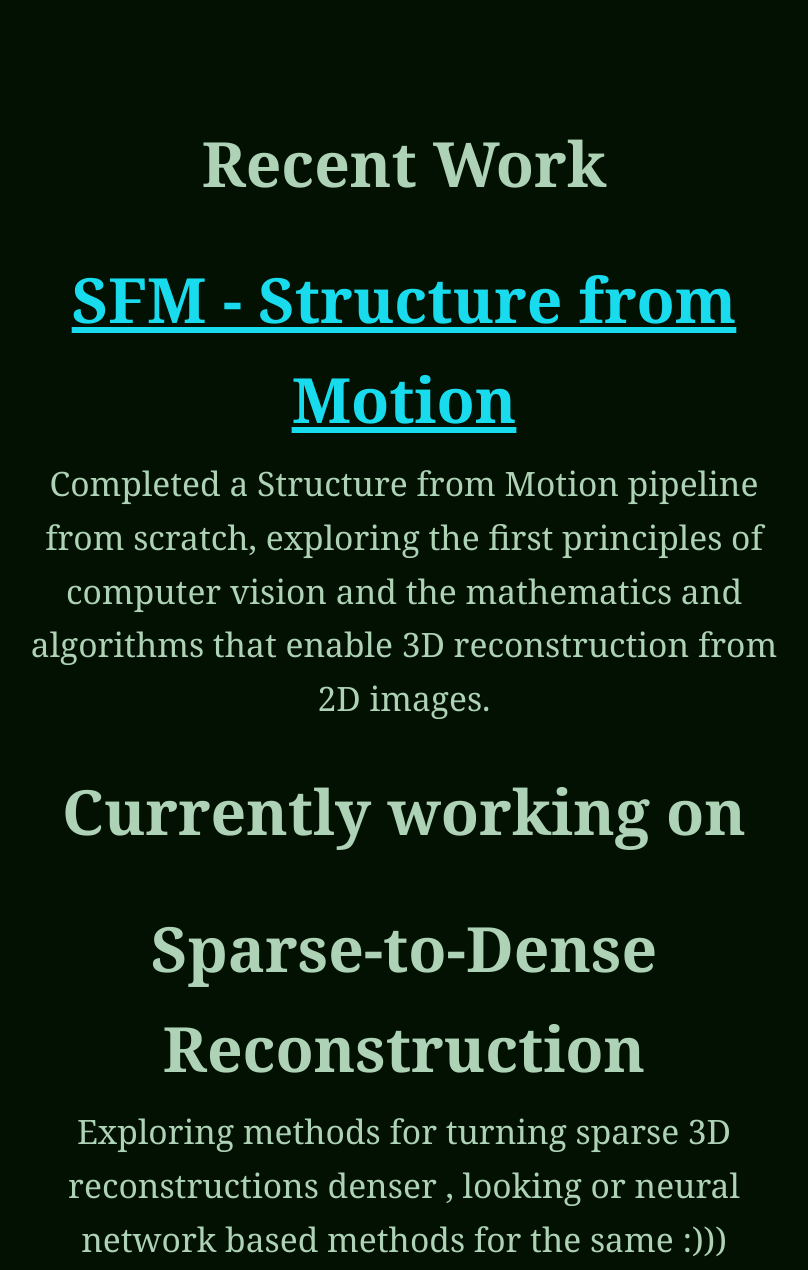
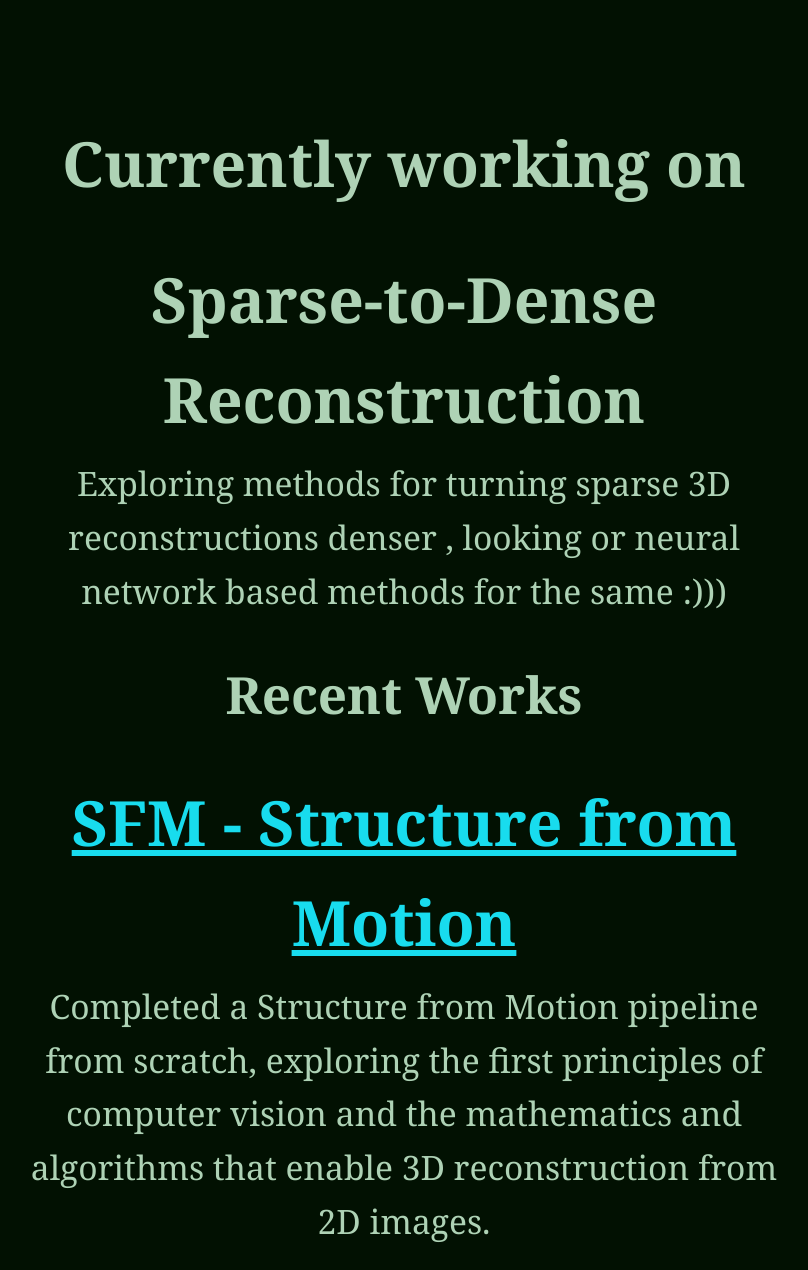
Before and after one commit to pre-tesh/Website, a plain HTML site: page files/index.html in a window 1280 px wide. Shown: the part 816-2086 px from the top of the page, without its empty margins (236-1044 px from the left). Drawn offline with Linux system fonts and the light colour scheme; a web font is replaced by a local one.

Commit message:
Reorder work sections

```diff
--- a/files/index.html
+++ b/files/index.html
@@ -21,7 +21,14 @@
 
   <hr>
 
-  <h2>Recent Work</h2>
+  <h2>Currently working on</h2>
+  <h2>Sparse-to-Dense Reconstruction</h2>
+  <p>
+    Exploring methods for turning sparse 3D reconstructions denser , looking or neural network
+    based methods for the same :)))
+  </p>
+
+  <h2 class="recent-work-title">Recent Works</h2>
   <h2><a href="https://github.com/pre-tesh/SFM">SFM - Structure from Motion</a></h2>
   <p>
 Completed a Structure from Motion pipeline from scratch, exploring the first
@@ -29,12 +36,5 @@ principles of computer vision and the mathematics and algorithms that enable
 3D reconstruction from 2D images.
   </p>
 
-  <h2>Currently working on</h2>
-  <h2>Sparse-to-Dense Reconstruction</h2>
-  <p>
-    Exploring methods for turning sparse 3D reconstructions denser , looking or neural network
-    based methods for the same :)))
-  </p>
-
 </body>
 </html>
--- a/files/style.css
+++ b/files/style.css
@@ -65,6 +65,10 @@ h2 {
   margin-bottom: 0.3rem;
 }
 
+.recent-work-title {
+  font-size: 3.2rem;
+}
+
 p {
    font-size: 2.1rem;
   margin: 0.2rem ;
```
